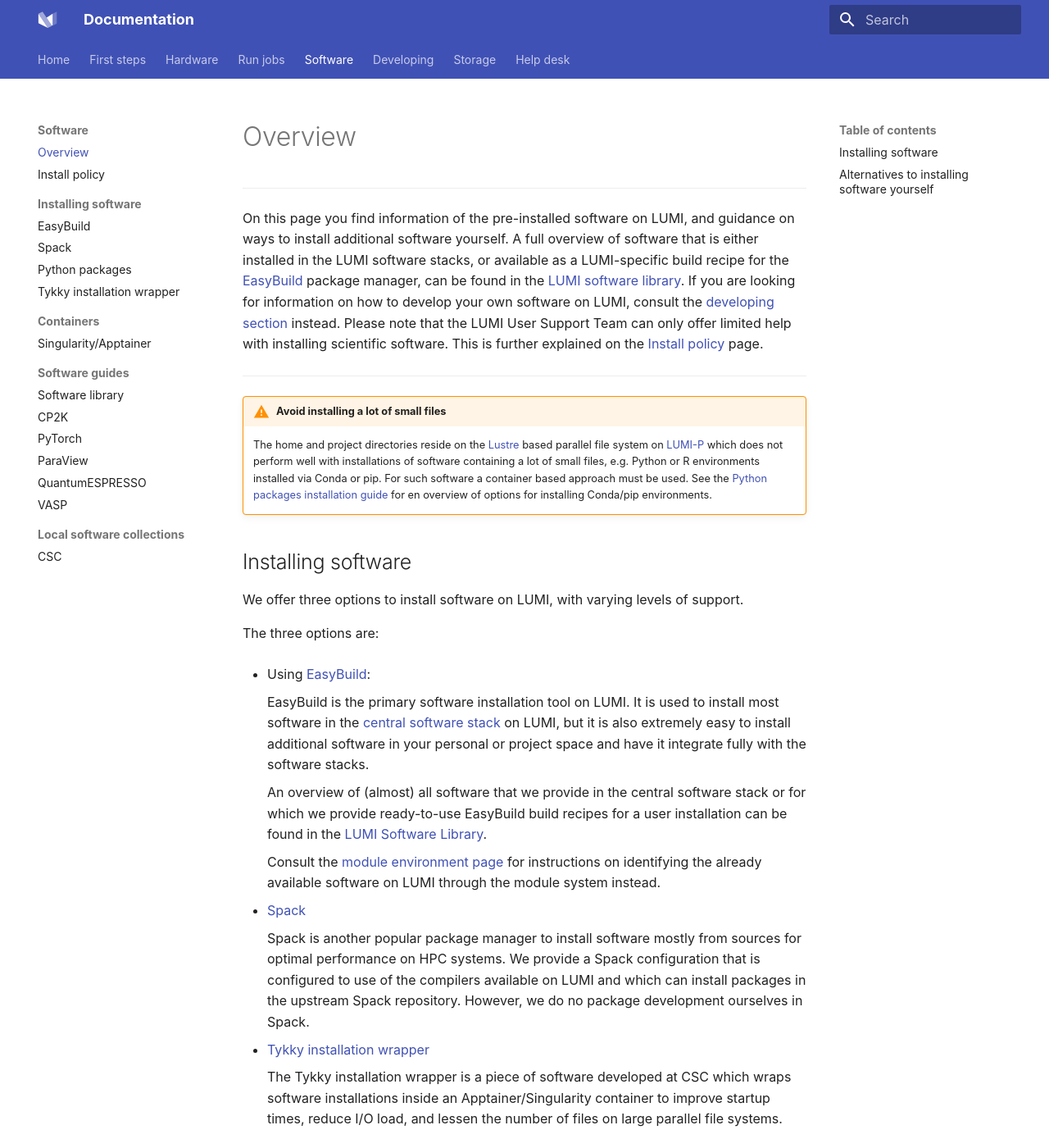
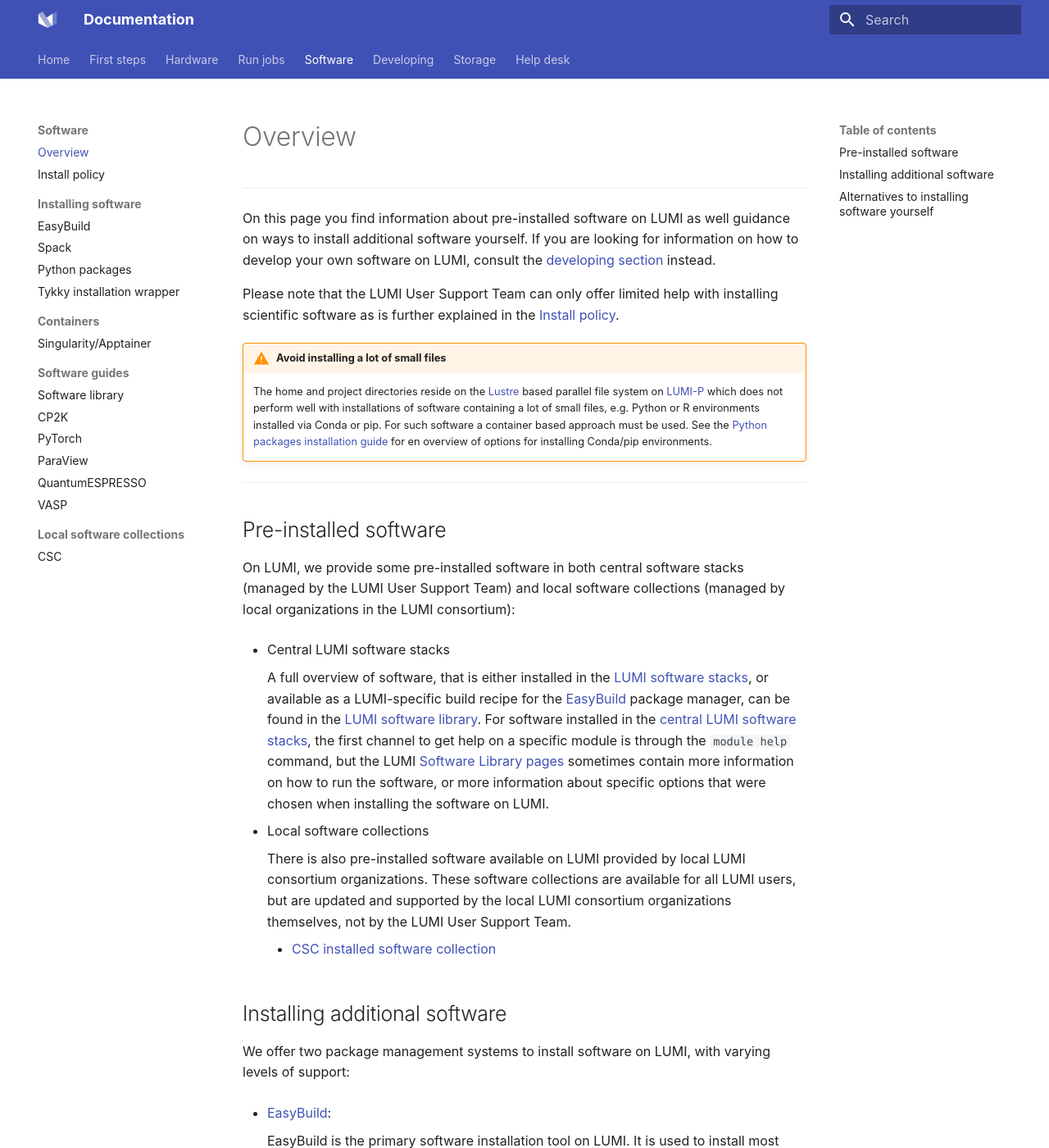
Before and after one commit to Lumi-supercomputer/lumi-userguide, an MkDocs documentation site: the page built from docs/software/index.md, in a window 1280 px wide and 1400 px high. Shown: the whole window at 82% size. Built offline with MkDocs 1.6.1 and Material for MkDocs 9.7.7, drawn with Linux system fonts in a browser that asks for light colours; some of the changed text lies outside the part shown.

Commit message:
Major rework of the software overview page.

```diff
--- a/docs/software/index.md
+++ b/docs/software/index.md
@@ -15,18 +15,14 @@
 [install-policy]: ./policy.md
 
 ---
-On this page you find information of the pre-installed software on LUMI, and guidance on ways to install additional software yourself.
-A full overview of software that is either installed in the LUMI software
-stacks, or available as a LUMI-specific build recipe for the
-[EasyBuild][easybuild] package manager, can be found in the [LUMI software
-library](https://lumi-supercomputer.github.io/LUMI-EasyBuild-docs/). If you are
+On this page you find information about pre-installed software on LUMI as well
+guidance on ways to install additional software yourself. If you are
 looking for information on how to develop your own software on LUMI, consult
-the [developing section][developing-overview] instead. Please note that the
-LUMI User Support Team can only offer limited help with installing scientific
-software. This is further explained on the [Install policy][install-policy]
-page.
+the [developing section][developing-overview] instead.
 
----
+Please note that the LUMI User Support Team can only offer limited help with
+installing scientific software as is further explained in the [Install
+policy][install-policy].
 
 !!! warning "Avoid installing a lot of small files"
 
@@ -38,13 +34,38 @@
     ][python-install] for en overview of options for installing Conda/pip
     environments.
 
-## Installing software
+---
 
-We offer three options to install software on LUMI, with varying levels of support.
+## Pre-installed software
 
-The three options are:
+On LUMI, we provide some pre-installed software in both central software stacks (managed by the LUMI User Support Team) and local software collections (managed by local organizations in the LUMI consortium):
 
--   Using [EasyBuild][easybuild]:
+- Central LUMI software stacks
+
+    A full overview of software, that is either installed in the [LUMI software
+    stacks][software-stacks], or available as a LUMI-specific build recipe for the
+    [EasyBuild][easybuild] package manager, can be found in the [LUMI software
+    library][software-library]. For software installed in the
+    [central LUMI software stacks][software-stacks], the first channel to get
+    help on a specific module is through the `module help` command, but the LUMI
+    [Software Library pages][software-library] sometimes contain more information
+    on how to run the software, or more information about specific options that
+    were chosen when installing the software on LUMI.
+
+- Local software collections
+
+    There is also pre-installed software available on LUMI provided by local LUMI
+    consortium organizations. These software collections are available for all LUMI
+    users, but are updated and supported by the local LUMI consortium organizations
+    themselves, not by the LUMI User Support Team.
+
+       - [CSC installed software collection](https://docs.lumi-supercomputer.eu/software/local/csc/)
+
+## Installing additional software
+
+We offer two package management systems to install software on LUMI, with varying levels of support:
+
+- [EasyBuild][easybuild]:
 
     EasyBuild is the primary software installation tool on LUMI. It is used to install
     most software in the [central software stack][software-stacks] on LUMI, but it
@@ -58,31 +79,36 @@
     Consult the [module environment page][module-env] for instructions on
     identifying the already available software on LUMI through the module system instead.
 
--   [Spack][spack]
+- [Spack][spack]
 
     Spack is another popular package manager to install software mostly from sources for
     optimal performance on HPC systems. We provide a Spack configuration that is
-    configured to use of the compilers available on LUMI and which can install packages in the upstream Spack repository. However, we do no package development ourselves in Spack.
+    configured to use of the compilers available on LUMI and which can install packages
+    in the upstream Spack repository. However, we do no package development ourselves in Spack.
 
--   [Tykky installation wrapper][contwrapper]
+The preferred location for software installations is your `/project` directory,
+so that a software installation can be shared with all users in your project.
+Software can be installed in your home directory also but it is not recommended
+and you will not get additional quota for it. Creating permanent software
+installations in your `/scratch` or `/flash` directories is not recommended as
+these will be cleaned automatically in the future when the file system starts
+to fill up.
 
-     The Tykky installation wrapper is a piece of software developed at CSC
-     which wraps software installations inside an Apptainer/Singularity container
-     to improve startup times, reduce I/O load, and lessen the number of files on
-     large parallel file systems.
-
-The preferred location for software installations is your project directory, so
-that a software installation can be shared with all users in your project.
-Software can be installed in your home directory also but it is not recommended
-and you will not get additional quota for it. Installing permanent software
-installations in your scratch or flash directory is not recommended as these
-will be cleaned automatically in the future when the file system starts to fill
-up.
+If you intend to install Python packages, please consult the [Python packages
+installation guide ][python-install] for en overview of your options.
 
 ## Alternatives to installing software yourself
 
-As an alternative to installing software yourself, you may:
+As alternatives to installing software, you may:
 
-- **Use an Apptainer/Singularity container**: You can bring a
-[Singularity/Apptainer software container][singularity-container] and run it
-using the [Singularity container runtime][singularity-jobs] provided by LUMI.
+- Use an Apptainer/Singularity container
+
+    You can bring a [Singularity/Apptainer software container][singularity-container]
+    and run it using the [Singularity container runtime][singularity-jobs] provided by LUMI.
+
+- Use the [Tykky installation wrapper][contwrapper]
+
+    The Tykky installation wrapper is a piece of software developed at CSC
+    which wraps software installations inside an Apptainer/Singularity container
+    to improve startup times, reduce I/O load, and lessen the number of files on
+    large parallel file systems.
```
